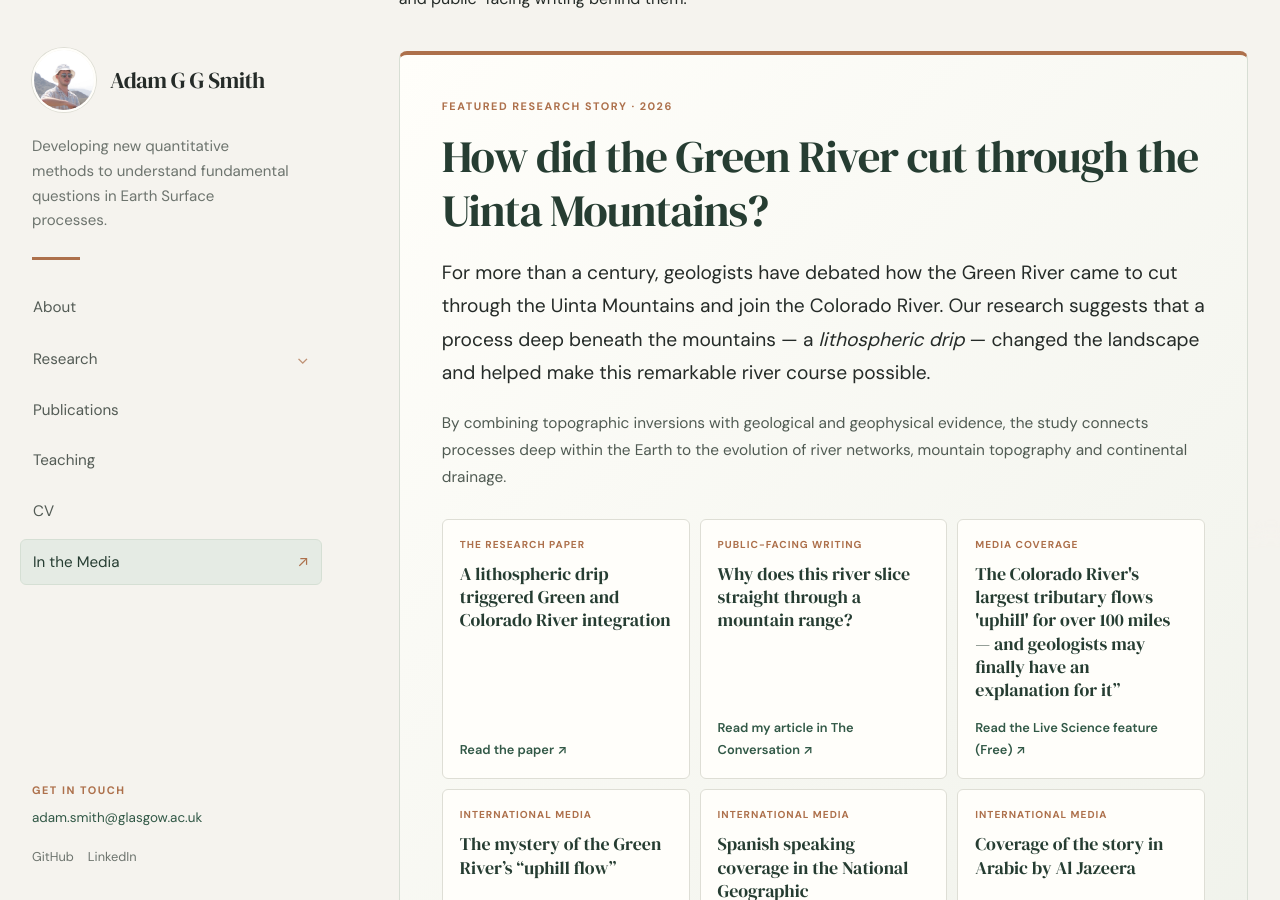
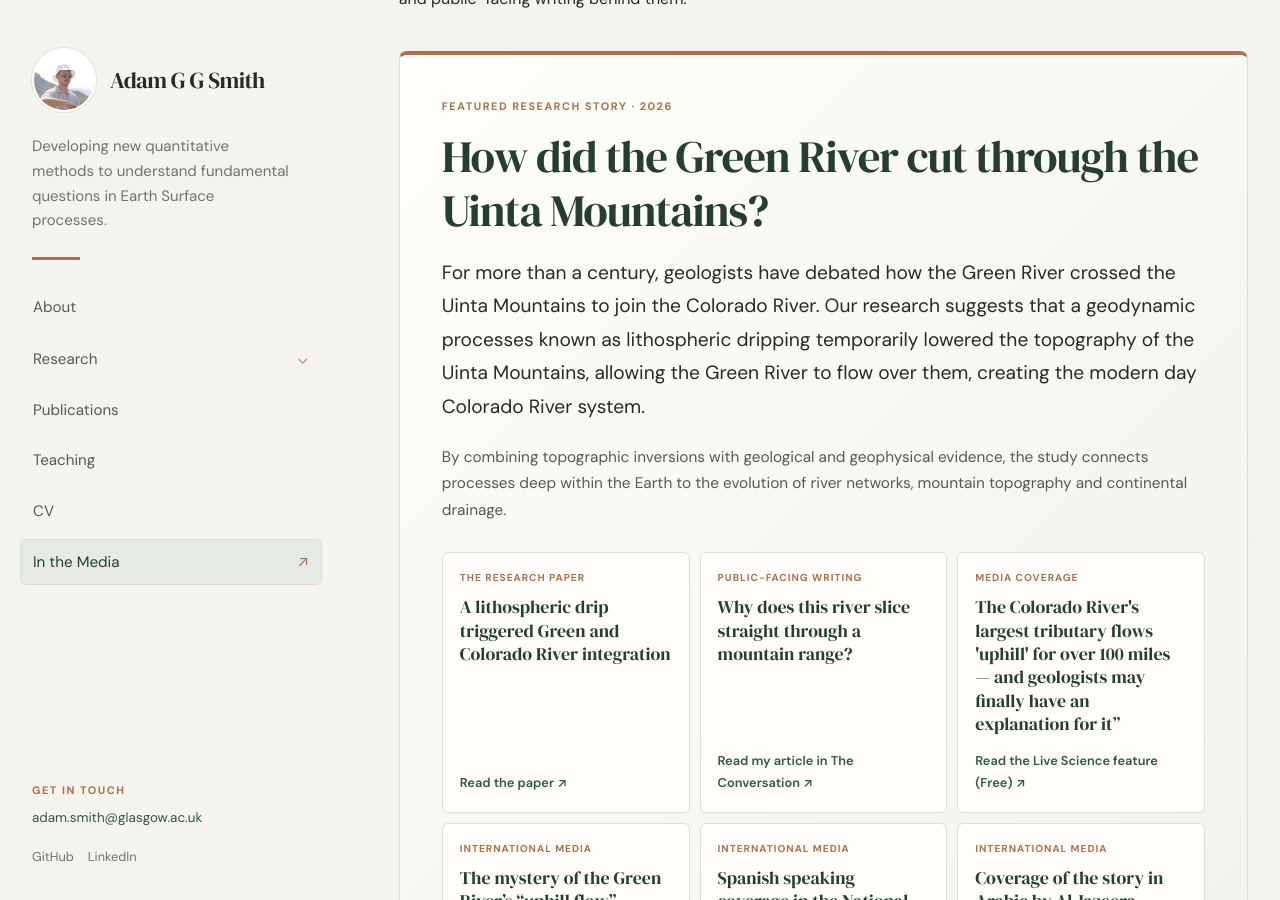
Before and after one commit to adamsmith142/adamsmith142.github.io, a Jekyll site: the page built from Media.md, in a window 1280 px wide and 900 px high, scrolled down 333 px. Built offline with Jekyll 4.4.1, drawn with Linux system fonts in a browser that asks for light colours; our own code applies the rules of GitHub Pages for plain Markdown files.

Commit message:
Update standfirst for Green River research story
Revised the standfirst paragraph to clarify the geodynamic processes involved in the Green River's course.

```diff
--- a/Media.md
+++ b/Media.md
@@ -10,7 +10,7 @@ I’m interested in sharing what landscapes can tell us about the dynamic Earth
 <section class="media-feature">
   <span class="media-feature__eyebrow">FEATURED RESEARCH STORY · 2026</span>
   <h2>How did the Green River cut through the Uinta Mountains?</h2>
-  <p class="media-feature__standfirst">For more than a century, geologists have debated how the Green River came to cut through the Uinta Mountains and join the Colorado River. Our research suggests that a process deep beneath the mountains — a <em>lithospheric drip</em> — changed the landscape and helped make this remarkable river course possible.</p>
+  <p class="media-feature__standfirst">For more than a century, geologists have debated how the Green River crossed the Uinta Mountains to join the Colorado River. Our research suggests that a geodynamic processes known as lithospheric dripping temporarily lowered the topography of the Uinta Mountains, allowing the Green River to flow over them, creating the modern day Colorado River system.</p>
   <p>By combining topographic inversions with geological and geophysical evidence, the study connects processes deep within the Earth to the evolution of river networks, mountain topography and continental drainage.</p>
   <div class="media-feature__links">
     <a class="media-feature__link" href="https://doi.org/10.1029/2025JF008733" target="_blank" rel="noopener noreferrer">
```
